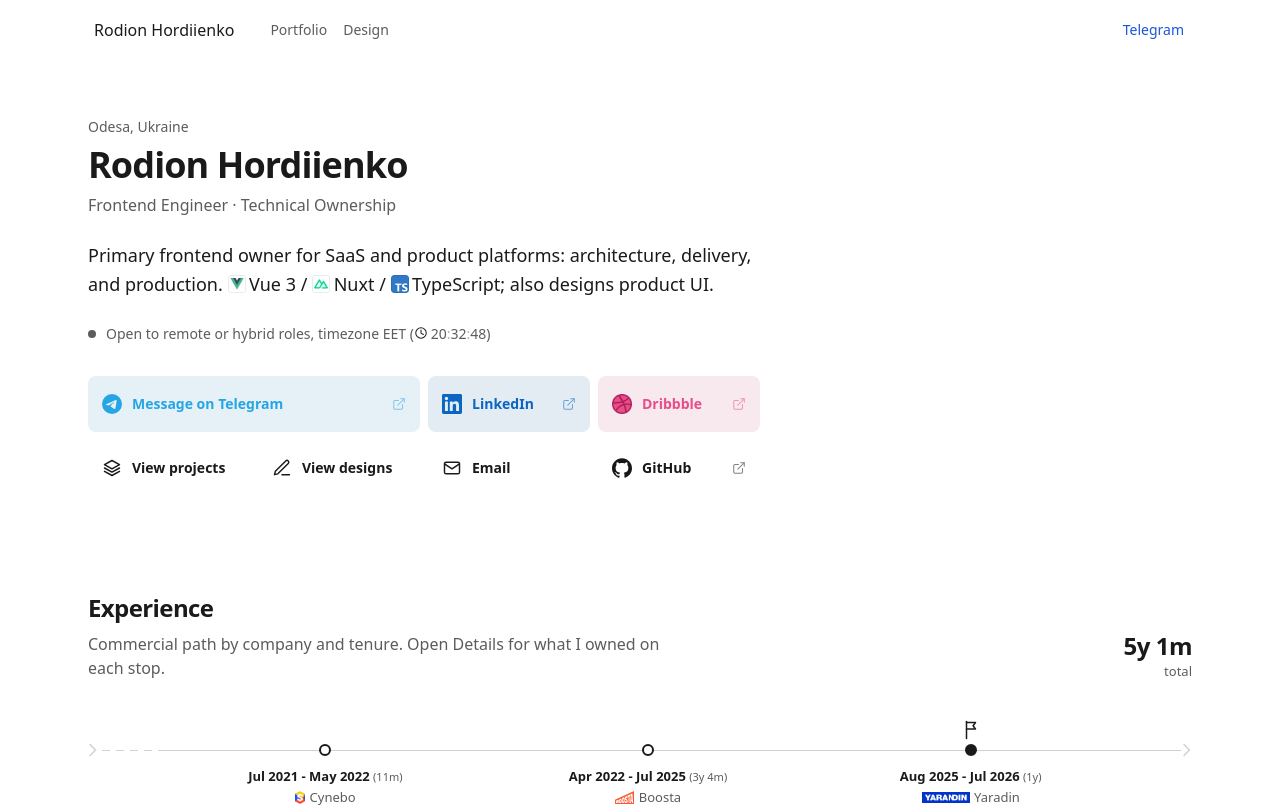
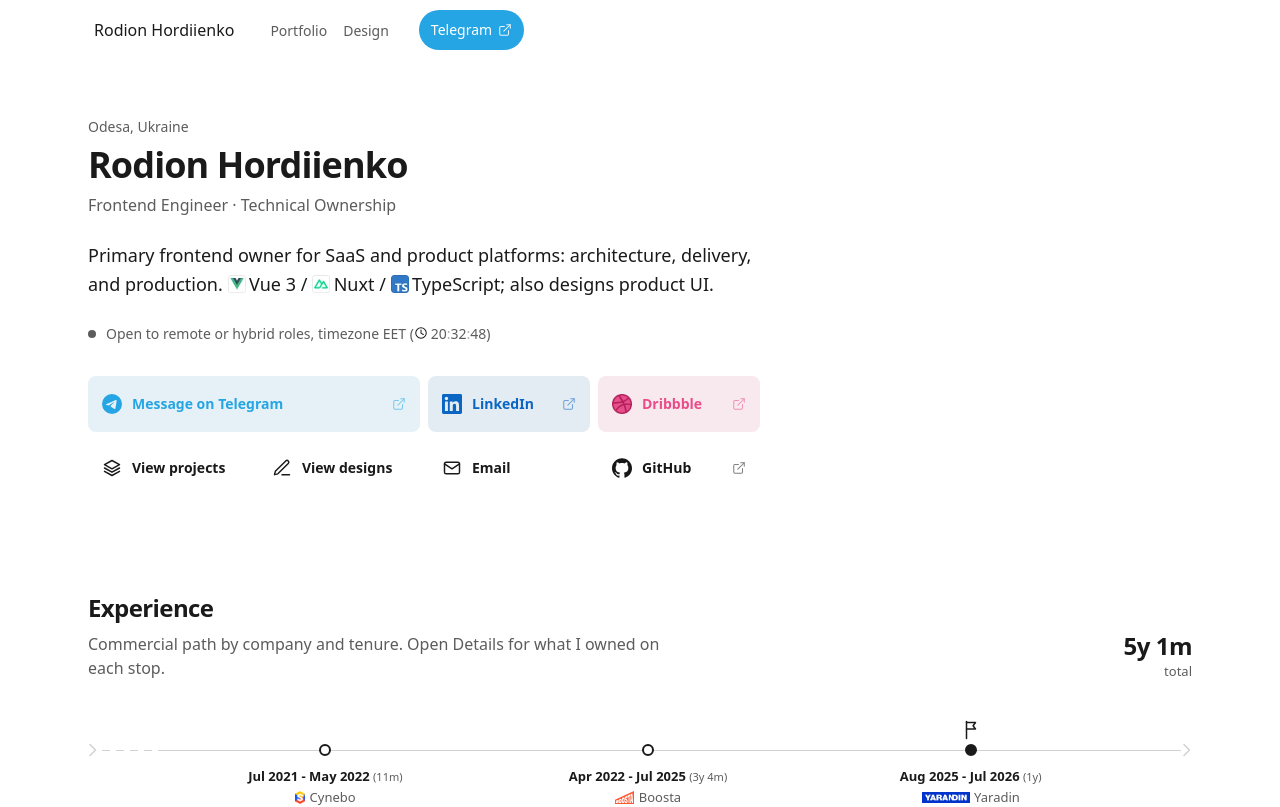
Before and after one commit to RodyaFront/portfolio, a Nuxt app: page / in a window 1280 px wide. Shown: the top 807 px of the page. Built offline with nearby package versions, Linux system fonts and the light colour scheme.

Commit message:
fix: header link visited colors and Telegram brand pill
Stop purple visited styles on header nav. Style Telegram as a branded pill with external-link icon.

```diff
--- a/app/components/SiteHeader.vue
+++ b/app/components/SiteHeader.vue
@@ -78,7 +78,7 @@
     <div class="site-header-inner mx-auto flex max-w-page flex-wrap items-center gap-x-6 gap-y-2 px-5">
       <a
         :href="homeHref"
-        class="site-header-brand font-medium text-ink no-underline hover:text-ink hover:underline"
+        class="site-header-brand"
       >
         {{ profile.name }}
       </a>
@@ -91,7 +91,7 @@
           v-for="item in profile.nav"
           :key="item.href"
           :href="sectionHref(item.href)"
-          class="site-header-link text-sm text-ink-mute no-underline hover:text-accent hover:underline"
+          class="site-header-link"
         >
           {{ item.label }}
         </a>
@@ -99,11 +99,29 @@
 
       <a
         :href="profile.contacts.telegram.href"
-        class="site-header-link site-header-telegram ml-auto text-sm font-medium text-accent no-underline hover:underline"
+        class="press-control site-header-telegram ml-auto"
         rel="noopener noreferrer"
         target="_blank"
       >
         Telegram
+        <svg
+          class="site-header-telegram-icon"
+          viewBox="0 0 24 24"
+          aria-hidden="true"
+          focusable="false"
+        >
+          <g
+            fill="none"
+            stroke="currentColor"
+            stroke-width="1.75"
+            stroke-linecap="round"
+            stroke-linejoin="round"
+          >
+            <path d="M15 3h6v6" />
+            <path d="M10 14 21 3" />
+            <path d="M18 13v6a2 2 0 0 1-2 2H5a2 2 0 0 1-2-2V8a2 2 0 0 1 2-2h6" />
+          </g>
+        </svg>
       </a>
     </div>
   </header>
@@ -126,16 +144,81 @@
   padding-block: 0.5rem;
 }
 
-.site-header-link,
-.site-header-brand {
+.site-header-brand,
+.site-header-link {
   display: inline-flex;
   align-items: center;
   min-height: 2.75rem;
   padding-inline: 0.375rem;
+  text-decoration: none;
+}
+
+.site-header-brand,
+.site-header-brand:hover,
+.site-header-brand:focus-visible,
+.site-header-brand:visited {
+  color: #1a1a1a;
+  text-decoration: none;
+}
+
+.site-header-brand:hover {
+  text-decoration: underline;
+}
+
+.site-header-brand {
+  font-weight: 500;
+}
+
+.site-header-link,
+.site-header-link:visited {
+  color: #5c5c5c;
+  font-size: 0.875rem;
+  text-decoration: none;
+}
+
+.site-header-link:hover,
+.site-header-link:focus-visible {
+  color: #1a56db;
+  text-decoration: underline;
 }
 
 .site-header-telegram {
-  padding-inline: 0.5rem;
+  --press-face: #26a5e4;
+  --action-color: #26a5e4;
+  display: inline-flex;
+  align-items: center;
+  gap: 0.375rem;
+  min-height: 2.5rem;
+  margin: 0;
+  padding: 0 0.75rem;
+  border: 0;
+  border-radius: 999px;
+  background-color: #26a5e4;
+  color: #fff;
+  font-size: 0.875rem;
+  font-weight: 500;
+  line-height: 1.2;
+  text-decoration: none;
+}
+
+.site-header-telegram,
+.site-header-telegram:hover,
+.site-header-telegram:focus-visible,
+.site-header-telegram:visited {
+  color: #fff;
+  text-decoration: none;
+}
+
+.site-header-telegram:hover {
+  background-color: #1f94cf;
+}
+
+.site-header-telegram-icon {
+  display: block;
+  width: 0.875rem;
+  height: 0.875rem;
+  flex-shrink: 0;
+  opacity: 0.9;
 }
 
 .site-header-elevated {
```
